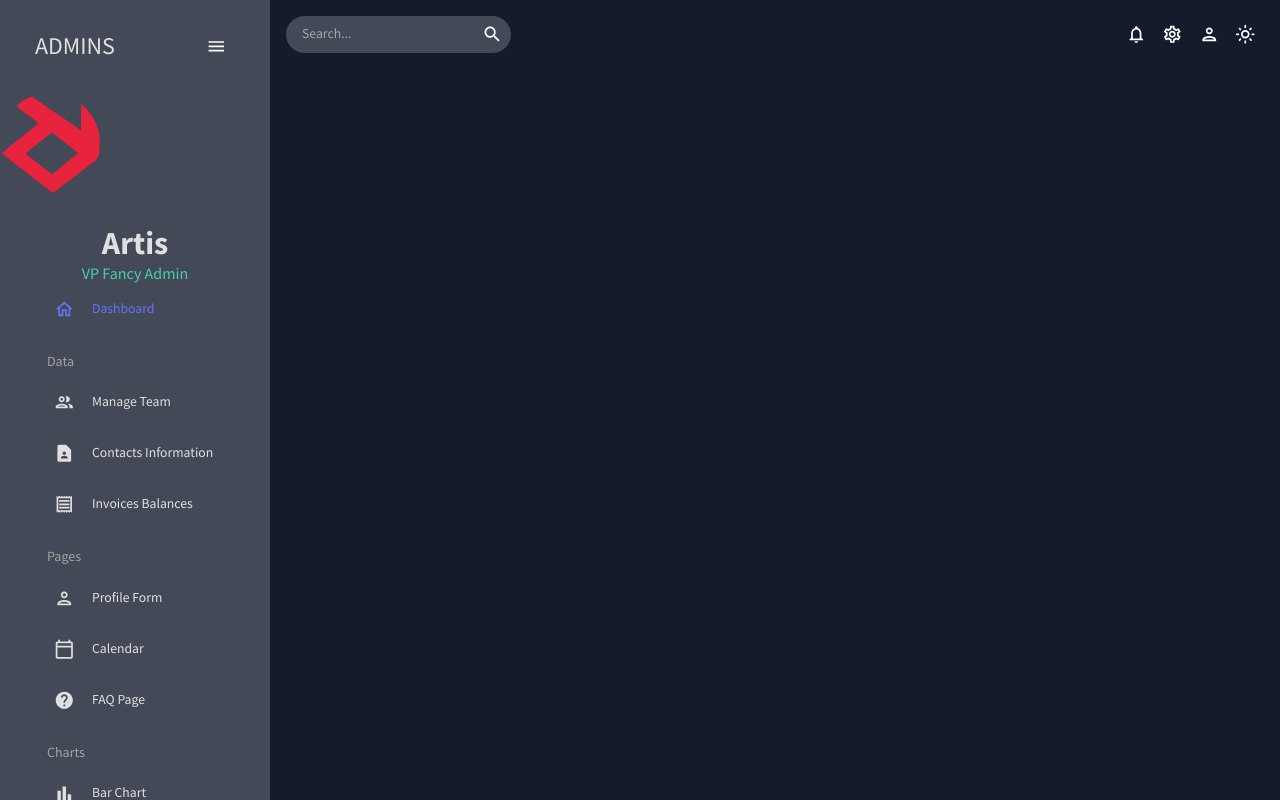
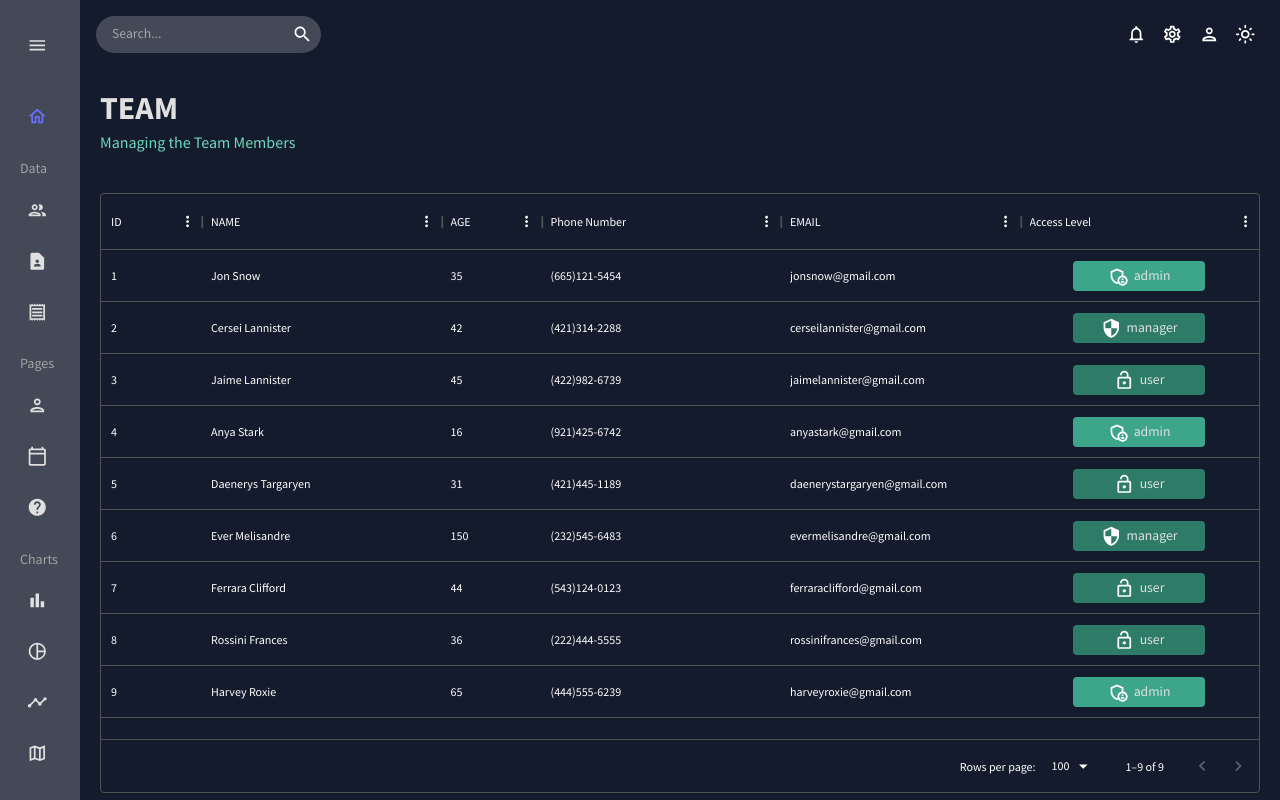
Before and after one commit to ArtisAdemi/AdminPannel, a React (Create React App) app in the folder view/: page /team in a window 1280 px wide. Built offline with nearby package versions, Linux system fonts and the light colour scheme.

Commit message:
Grid Added

```diff
--- a/view/src/App.js
+++ b/view/src/App.js
@@ -4,7 +4,7 @@
 import TopBar from "./scenes/global/TopBar";
 import Sidebar from "./scenes/global/Sidebar";
 import Dashboard from './scenes/dashboard';
-// import Team from './scenes/team';
+import Team from './scenes/team';
 // import Invoices from './scenes/invoices';
 // import Contacts from './scenes/contacts';
 // import Bar from './scenes/bar';
@@ -29,7 +29,7 @@
         <TopBar />
         <Routes>
           <Route path="/" element={<Dashboard />} />
-          {/* <Route path="/team" element={<Team />} /> */}
+          <Route path="/team" element={<Team />} />
           {/* <Route path="/contacts" element={<Contacts />} /> */}
           {/* <Route path="/invoices" element={<Invoices />} /> */}
           {/* <Route path="/form" element={<Form />} /> */}
--- /dev/null
+++ b/view/src/components/Header.jsx
@@ -0,0 +1,24 @@
+import { Typography, Box, useTheme } from "@mui/material";
+import { tokens } from "../theme";
+
+const Header = ({ title, subtitle }) => {
+  const theme = useTheme();
+  const colors = tokens(theme.palette.mode);
+  return (
+    <Box mb="30px">
+      <Typography
+        variant="h2"
+        color={colors.grey[100]}
+        fontWeight="bold"
+        sx={{ m: "0 0 5px 0" }}
+      >
+        {title}
+      </Typography>
+      <Typography variant="h5" color={colors.greenAccent[400]}>
+        {subtitle}
+      </Typography>
+    </Box>
+  );
+};
+
+export default Header;
--- a/view/src/scenes/global/Sidebar.jsx
+++ b/view/src/scenes/global/Sidebar.jsx
@@ -32,7 +32,7 @@
 const Sidebar = () => {
   const theme = useTheme();
   const colors = tokens(theme.palette.mode);
-  const [isCollapsed, setIsCollapsed] = useState(false);
+  const [isCollapsed, setIsCollapsed] = useState(true);
   const [selected, setSelected] = useState("Dashboard");
 
 
@@ -86,7 +86,8 @@
           </MenuItem>
               {/* USER  */}
           {!isCollapsed && (
-            <><Box mb="25px">
+            <><Box mb="25px"
+            textAlign="center">
               <img src={`../../assets/sticker.png`} alt="profile-user"
                 width="100px"
                 height="100px"
--- /dev/null
+++ b/view/src/scenes/team/index.jsx
@@ -0,0 +1,87 @@
+import { Box, Typography, useTheme } from "@mui/material"
+import {DataGrid} from "@mui/x-data-grid"
+import { tokens } from "../../theme"
+import {mockDataTeam} from '../../data/mockData'
+import { AdminPanelSettingsOutlined,LockOpenOutlined, SecurityOutlined } from "@mui/icons-material"
+import Header from "../../components/Header"
+
+
+const Team = () => {
+    const theme = useTheme();
+    const colors = tokens(theme.palette.mode);
+    const columns = [
+        { field : "id", headerName:"ID"},
+        {
+             field: "name" ,
+             headerName: "NAME",
+             flex:1,
+             cellClassName: "name-column-cell"
+        },
+        {
+             field: "age" ,
+             headerName: "AGE",
+             type: "number",
+             headerAlign: "left",
+             align: "left",
+        },
+        {
+             field: "phone" ,
+             headerName: "Phone Number",
+             flex: 1,
+        },
+        {
+             field: "email" ,
+             headerName: "EMAIL",
+             flex: 1,
+        },
+        {
+             field: "access" ,
+             headerName: "Access Level",
+             flex: 1,
+             renderCell : ({ row: { access } }) => {
+                return (
+                    <Box
+                    width="60%"
+                    m="0 auto"
+                    p="5px"
+                    display="flex"
+                    justifyContent="center"
+                    backgroundColor ={
+                        access === "admin"
+                        ? colors.greenAccent[600] : colors.greenAccent[700]
+                    }
+                    borderRadius="4px"
+                    >
+                        {access === "admin" && <AdminPanelSettingsOutlined />}
+                        {access === "manager" && <SecurityOutlined />}
+                        {access === "user" && <LockOpenOutlined />}
+                        <Typography
+                        color={colors.grey[100]}
+                        sx={{ml: "5px"}}
+                        >
+                            {access}
+                        </Typography>
+                    </Box>
+                )
+
+             }
+        },
+
+    ]
+  return (
+    <Box m="20px">
+        <Header title="TEAM" subtitle="Managing the Team Members" />
+        <Box
+        m="40px 0 0 0"
+        height = "75vh"
+        >
+            <DataGrid
+            rows={mockDataTeam}
+            columns={columns}
+            />
+    </Box>
+    </Box>
+  )
+}
+
+export default Team
```
